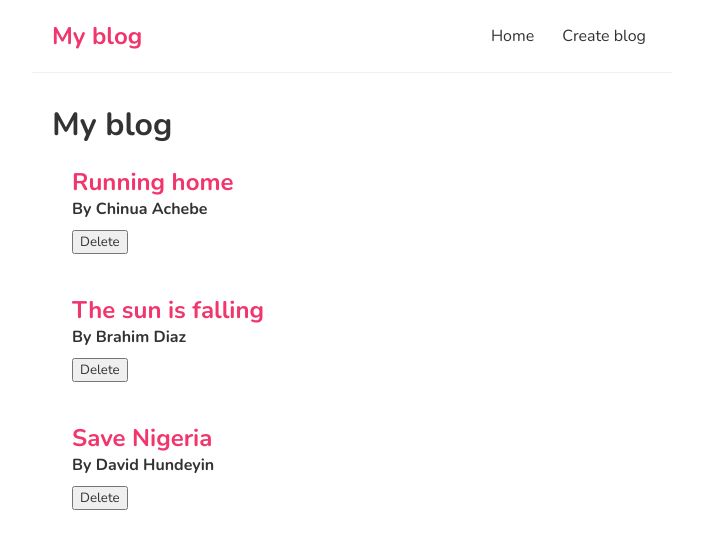
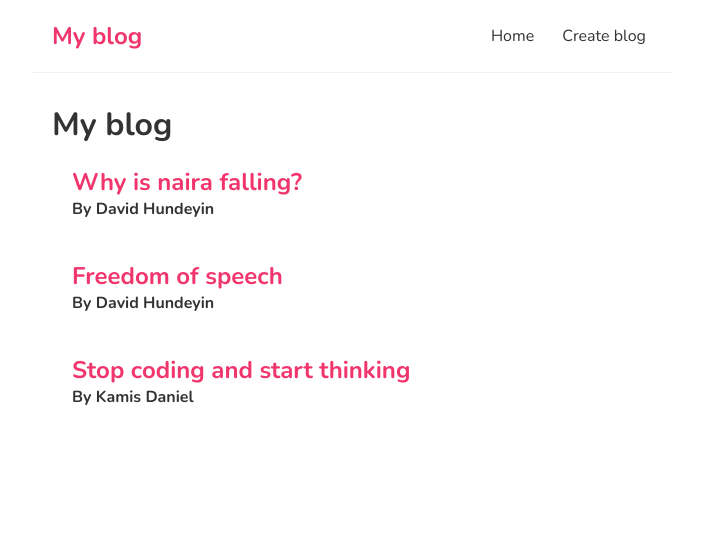
Before and after one commit to abubakrmo/my-blog, a React (Create React App) app: page / in a window 1280 px wide. Shown: the top 548 px of the page, without its empty margins (288-991 px from the left). Built offline with nearby package versions, Linux system fonts and the light colour scheme; data requests are answered from the project's data file.

Commit message:
useFetch custom hook created

```diff
--- a/src/blogslist.js
+++ b/src/blogslist.js
@@ -1,4 +1,4 @@
-const Bloglist = ({blogs, title, handleDelete}) => {
+const Bloglist = ({blogs, title}) => {
 
     return (
         <div className="blogslist">
@@ -7,7 +7,6 @@ const Bloglist = ({blogs, title, handleDelete}) => {
                 <div className="blogs" key={blog.id}>
                     <h2 className="blogTitle">{blog.title}</h2>
                     <h4>By {blog.author}</h4>
-                    <button type="button" onClick={()=>handleDelete(blog.id)} style={{marginTop: "10px"}}>Delete</button>
                 </div>
             ))}
         </div>
--- a/src/homepage.js
+++ b/src/homepage.js
@@ -1,20 +1,13 @@
 import Bloglist from "./blogslist";
 import { useState } from "react";
+import useFetch from "./useFetch";
 const Homepage = () => {
-    const [blogs, setBlogs] = useState([
-        {title: "Running home", author: "Chinua Achebe", id: 1},
-        {title: "The sun is falling", author: "Brahim Diaz", id: 2},
-        {title: "Save Nigeria", author: "David Hundeyin", id: 3},
-    ])
 
-    const handleDelete = (id) => {
-        const newBlogs = blogs.filter((blog)=>blog.id !== id)
-        setBlogs(newBlogs)
-    }
-
+    const {data: blogs} = useFetch('http://localhost:8000/blogs')
     return (
         <div className="home">
-            <Bloglist blogs = {blogs} title = {"My blog"} handleDelete = {handleDelete}/>
+            {blogs && <Bloglist blogs = {blogs} title = {"My blog"}/>}
+
         </div>
      );
 }
--- /dev/null
+++ b/src/useFetch.js
@@ -0,0 +1,14 @@
+import { useState, useEffect } from "react"
+const useFetch = (url) => {
+    const [data, setData] = useState(null)
+    useEffect(()=>{
+        fetch(url)
+            .then(res => {return res.json()})
+            .then(data => {
+                setData(data)
+            })
+    })
+    return {data}
+}
+
+export default useFetch;
```
